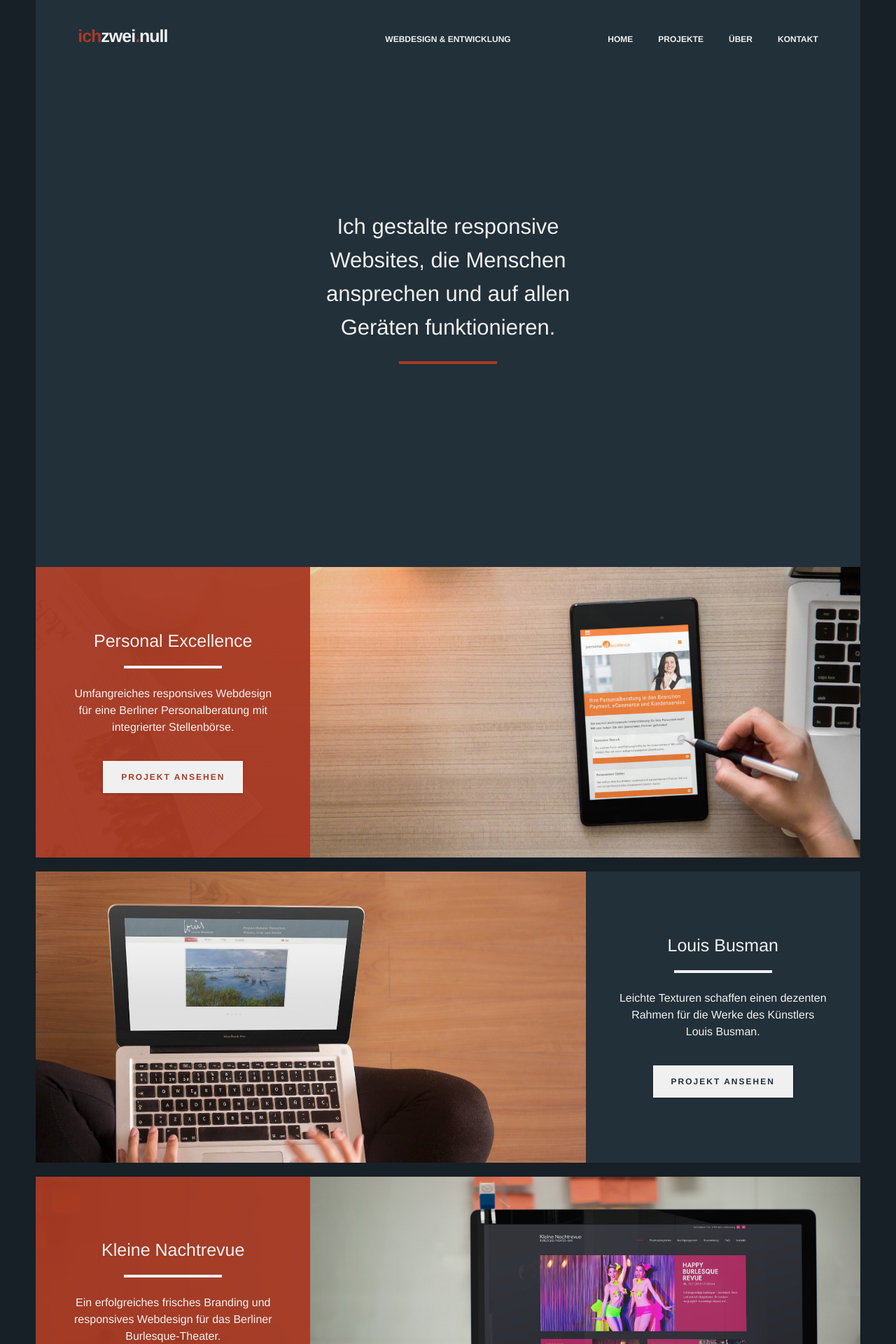
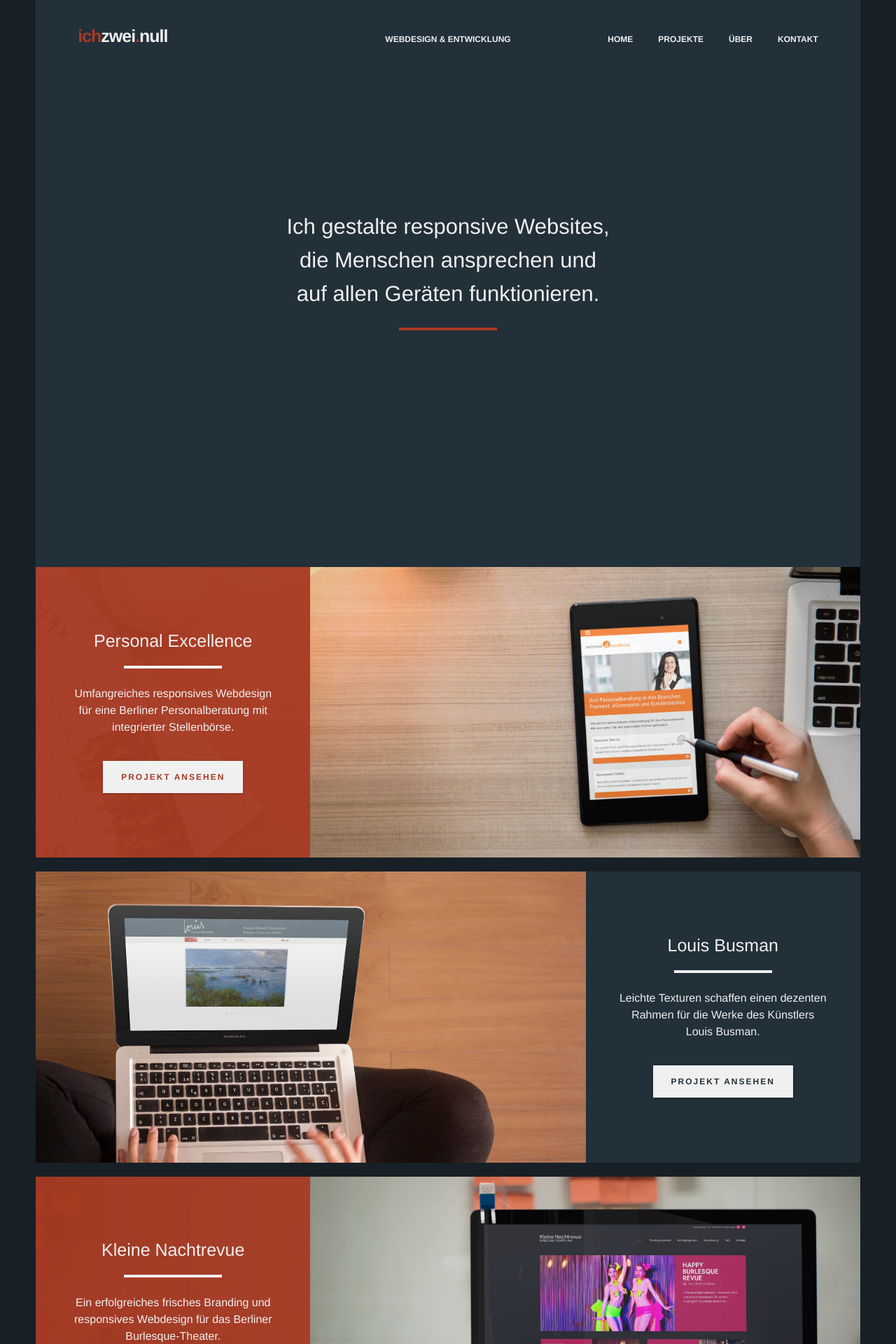
Before and after one commit to rschach/ichzweinull, a Jekyll site: the page built from index.html, in a window 1280 px wide. Shown: the top 1920 px of the page at 70% size. Built offline with Jekyll 4.4.1, drawn with Linux system fonts in a browser that asks for light colours; nearby versions of some CDN libraries; some web fonts are replaced; comment, search, counter and statistics services are not loaded.

Commit message:
Various browser fixes

```diff
--- a/_sass/1-base/_vars.sass
+++ b/_sass/1-base/_vars.sass
@@ -37,7 +37,7 @@
 // Container
 $container-small-width: 290px
 $container-medium-width: 325px
-$container-large-width: 460px
+$container-large-width: 465px
 
 // Content
 $content-initial-width: calc(100% - 40px)
--- a/_sass/3-layout/_contact.sass
+++ b/_sass/3-layout/_contact.sass
@@ -77,16 +77,16 @@
     opacity: 1
   input:-ms-input-placeholder, textarea:-ms-input-placeholder
     color: darken($neutral, 40%)
-    font-size: 70%
+    font-size: 65%
     font-weight: 700
-    line-height: 2.25
+    line-height: 1
     letter-spacing: 2px
     text-transform: uppercase
   input:-moz-placeholder, textarea:-moz-placeholder
     color: darken($neutral, 40%)
     font-size: 70%
     font-weight: 700
-    line-height: 2.25
+    line-height: 1.5
     letter-spacing: 2px
     text-transform: uppercase
     opacity: 1
--- a/css/main.css
+++ b/css/main.css
@@ -1039,7 +1039,7 @@
       max-width: 325px; } }
   @media screen and (min-width: 600px) {
     .container {
-      max-width: 460px; } }
+      max-width: 465px; } }
 
 .content-container {
   margin: 0 auto;
@@ -1214,16 +1214,16 @@
     opacity: 1; }
   .contact-form input:-ms-input-placeholder, .contact-form textarea:-ms-input-placeholder {
     color: #8a8a8a;
-    font-size: 70%;
+    font-size: 65%;
     font-weight: 700;
-    line-height: 2.25;
+    line-height: 1;
     letter-spacing: 2px;
     text-transform: uppercase; }
   .contact-form input:-moz-placeholder, .contact-form textarea:-moz-placeholder {
     color: #8a8a8a;
     font-size: 70%;
     font-weight: 700;
-    line-height: 2.25;
+    line-height: 1.5;
     letter-spacing: 2px;
     text-transform: uppercase;
     opacity: 1; }
```
